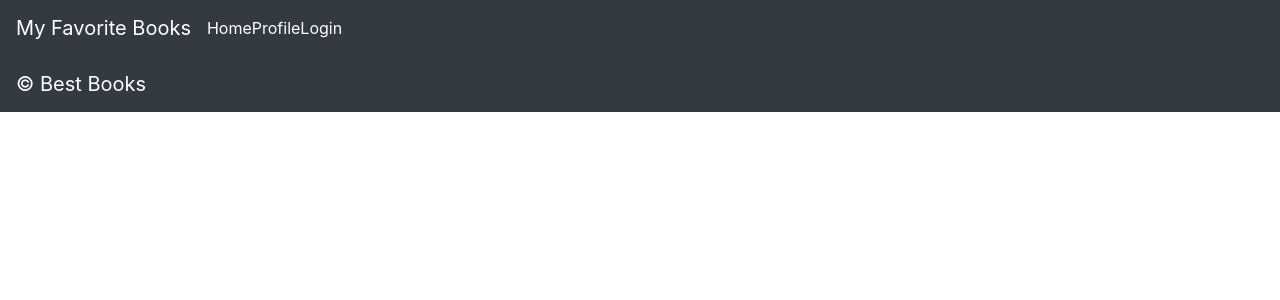
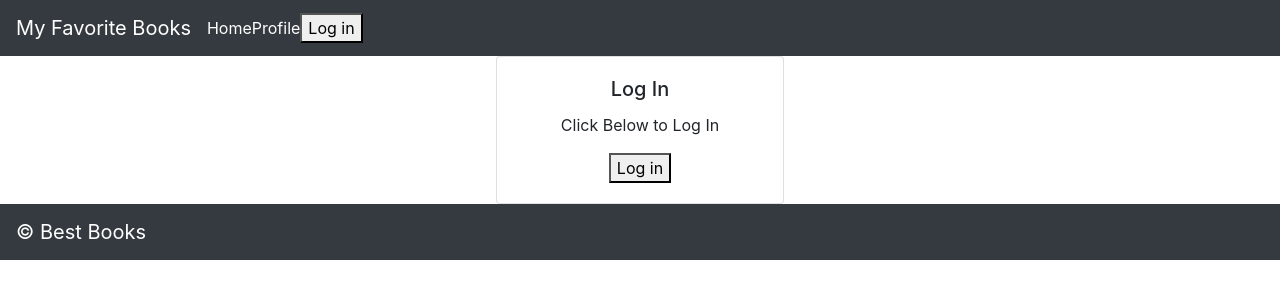
Before and after one commit to masonaviles/best-books-front-end, a React (Create React App) app: page / in a window 1280 px wide. Shown: the top 300 px of the page. Built offline with nearby package versions, Linux system fonts and the light colour scheme.

Commit message:
updated route and render functions for login/logout/profile

```diff
--- a/src/App.js
+++ b/src/App.js
@@ -9,7 +9,8 @@ import Footer from './Footer';
 import {
   BrowserRouter as Router,
   Switch,
-  Route
+  Route,
+  Redirect
 } from "react-router-dom";
 
 class App extends React.Component {
@@ -21,20 +22,27 @@ class App extends React.Component {
       <>
         <Router>
           <IsLoadingAndError>
-            <Header />
+            <Header
+              auth={this.props.auth0.authenticated}
+            />
             <Switch>
-              {this.props.auth0.authenticated &&
-                <Route exact path="/" component={MyFavoriteBooks} />
-              }
-              {!this.props.auth0.authenticated &&
-                <Route exact path="/login" component={Login} />
-              }
-              {this.props.auth0.authenticated &&
-                <Route exact path="/profile" component={Profile} />
-              }
-              {/* {this.props.auth0.isAuthenticated &&
-                <Profile />
-              } */}
+
+              <Route exact path="/">
+                {this.props.auth0.isAuthenticated ?
+                  <MyFavoriteBooks /> : <Login />
+                }
+              </Route>
+              <Route exact path="/login">
+                {this.props.auth0.isAuthenticated ?
+                  <Redirect to='/profile' /> : <Login />
+                }
+              </Route>
+              <Route exact path="/profile">
+                {this.props.auth0.isAuthenticated ?
+                  <Profile /> : <Redirect to='/login' />
+                }
+              </Route>
+
             </Switch>
             <Footer />
           </IsLoadingAndError>
--- a/src/Header.js
+++ b/src/Header.js
@@ -3,6 +3,9 @@ import 'bootstrap/dist/css/bootstrap.min.css';
 import Navbar from 'react-bootstrap/Navbar';
 import { Link } from "react-router-dom";
 import './header.css';
+import LoginButton from './LoginButton';
+import LogoutButton from './LogoutButton';
+import { withAuth0 } from '@auth0/auth0-react';
 
 class Header extends React.Component {
   render() {
@@ -11,11 +14,12 @@ class Header extends React.Component {
         <Navbar.Brand>My Favorite Books</Navbar.Brand>
         <Link to="/">Home</Link>
         <Link to="/profile">Profile</Link>
-        <Link to="/login">Login</Link>
+        <LoginButton />
+        <LogoutButton />
         {/* TODO: if the user is logged in, render the `LogoutButton` - if the user is logged out, render the `LoginButton` */}
       </Navbar>
     );
   }
 }
 
-export default Header;
+export default withAuth0(Header);
--- a/src/Login.js
+++ b/src/Login.js
@@ -3,6 +3,7 @@ import 'bootstrap/dist/css/bootstrap.min.css';
 import Card from 'react-bootstrap/Card';
 import './login.css';
 import LoginButton from './LoginButton';
+import LogoutButton from './LogoutButton';
 
 class Login extends React.Component {
   render() {
@@ -15,6 +16,7 @@ class Login extends React.Component {
           </Card.Text>
 
           <LoginButton />
+          <LogoutButton />
           {/* TODO: add a `LoginButton` component here that will log the user in with Auth0 */}
         </Card.Body>
       </Card>
--- /dev/null
+++ b/src/LogoutButton.js
@@ -0,0 +1,17 @@
+import React from 'react';
+import { useAuth0 } from '@auth0/auth0-react';
+
+function LogoutButton() {
+  const {
+    isAuthenticated,
+    logout,
+  } = useAuth0();
+
+  return isAuthenticated && (
+    <button onClick={() => {
+      logout({ returnTo: "http://localhost:3000" });
+    }}>Log out</button>
+  );
+}
+
+export default LogoutButton;
--- a/src/Profile.js
+++ b/src/Profile.js
@@ -9,7 +9,6 @@ class Profile extends Component {
         <p>Hello {user.name}</p>
         <img src={user.picture} />
         <p>{user.email}</p>
-
       </div>
     );
   }
--- a/src/index.js
+++ b/src/index.js
@@ -7,7 +7,7 @@ ReactDOM.render(
   <Auth0Provider
     domain="dev-d6ditd3b.us.auth0.com"
     clientId="6bSJtMk7YihrxmCnj5HdzogiUL4Ps85V"
-    redirectUri={window.location.origin}
+    redirectUri="http://localhost:3000"
   >
     <App />
   </Auth0Provider>,
```
Also changed, not shown: 1 other file (tests, documents, lock files or other folders).
